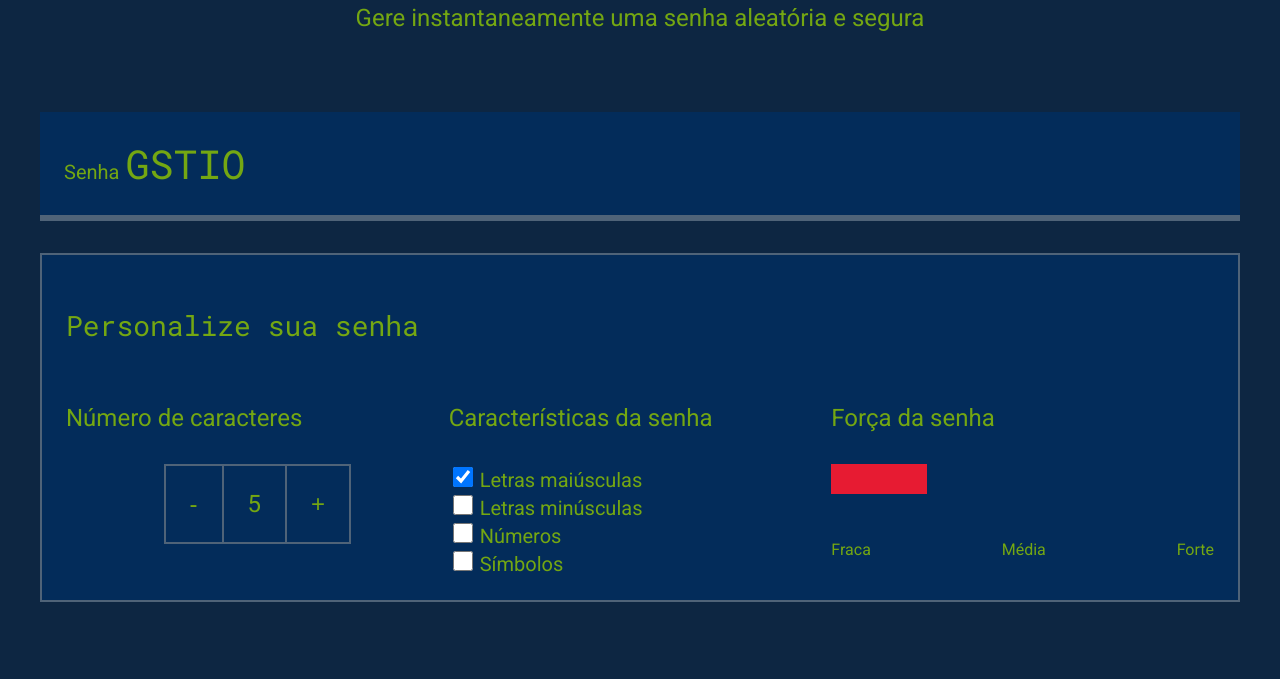
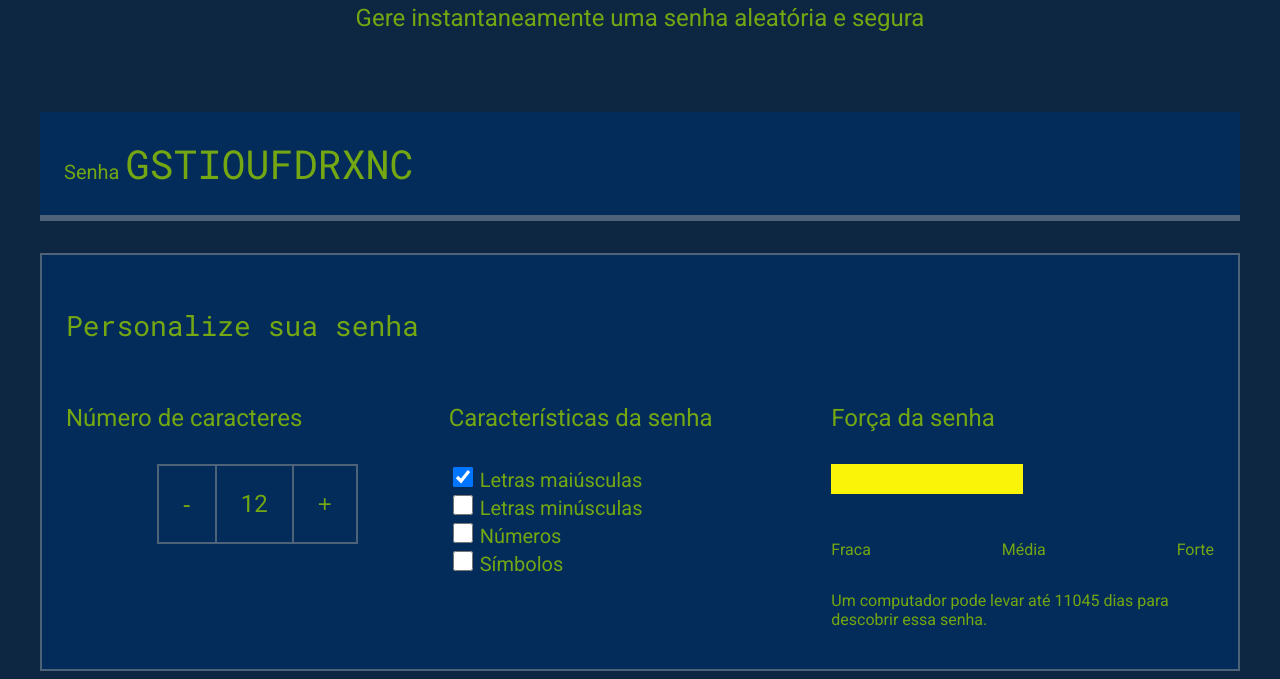
Before and after one commit to cleitoncordeirolima/seguran-aLima, a plain HTML site: page index.html in a window 1280 px wide. Shown: the part 214-893 px from the top of the page. Before the commit the page ends 824 px from the top, so only its background shows below. Drawn offline with Linux system fonts and the light colour scheme.

Commit message:
concluido

```diff
--- a/index.html
+++ b/index.html
@@ -58,6 +58,7 @@
                         <p>Média</p>
                         <p>Forte</p>
                     </div>
+                    <p class="entropia"></p>
                 </div>
             </div>
         </div>
--- a/main.js
+++ b/main.js
@@ -1,40 +1,77 @@
 const numeroSenha = document.querySelector('.parametro-senha__texto');
-let tamanhoSenha = 5;
+let tamanhoSenha = 12;
 numeroSenha.textContent = tamanhoSenha;
-
+const letrasMaiusculas = 'ABCDEFGHIJKLMNOPQRSTUVXYWZ';
+const letrasMinusculas = 'abcdefghijklmnopqrstuvxywz';
+const numeros = '0123456789';
+const simbolos = '!@%*?';
 const botoes = document.querySelectorAll('.parametro-senha__botao');
+const campoSenha = document.querySelector('#campo-senha');
+const checkbox = document.querySelectorAll('.checkbox');
+const forcaSenha = document.querySelector('.forca');
 
 botoes[0].onclick = diminuiTamanho;
 botoes[1].onclick = aumentaTamanho;
 
-function diminuiTamanho(){
-    if (tamanhoSenha > 1){
-       // tamanhoSenha = tamanhoSenha-1;
+function diminuiTamanho() {
+    if (tamanhoSenha > 1) {
+        // tamanhoSenha = tamanhoSenha-1;
         tamanhoSenha--;
     }
     numeroSenha.textContent = tamanhoSenha;
     geraSenha();
 }
-function aumentaTamanho(){
-    if (tamanhoSenha < 20){
-       // tamanhoSenha = tamanhoSenha+1;
-       tamanhoSenha++;
+function aumentaTamanho() {
+    if (tamanhoSenha < 12) {
+        // tamanhoSenha = tamanhoSenha+1;
+        tamanhoSenha++;
     }
     numeroSenha.textContent = tamanhoSenha;
     geraSenha();
 }
 
-const campoSenha = document.querySelector('#campo-senha');
+for (i = 0; i < checkbox.length; i++) {
+    checkbox[i].onclick = geraSenha;
+}
 
-const letrasMaiusculas = 'ABCDEFGHIJKLMNOPQRSTUVXYWZ';
 geraSenha();
 
-function geraSenha(){
+function geraSenha() {
+    let alfabeto = '';
+    if (checkbox[0].checked) {
+        alfabeto = alfabeto + letrasMaiusculas;
+    }
+    if (checkbox[1].checked) {
+        alfabeto = alfabeto + letrasMinusculas;
+    }
+    if (checkbox[2].checked) {
+        alfabeto = alfabeto + numeros;
+    }
+    if (checkbox[3].checked) {
+        alfabeto = alfabeto + simbolos;
+    }
     let senha = '';
-    for (let i = 0; i < tamanhoSenha;i++){
-        let numeroAleatorio = Math.random()*letrasMaiusculas.length;
+    for (let i = 0; i < tamanhoSenha; i++) {
+        let numeroAleatorio = Math.random() * alfabeto.length;
         numeroAleatorio = Math.floor(numeroAleatorio);
-        senha = senha + letrasMaiusculas[numeroAleatorio];
+        senha = senha + alfabeto[numeroAleatorio];
     }
     campoSenha.value = senha;
+    classificaSenha(alfabeto.length);
+
 }
+
+function classificaSenha(tamanhoAlfabeto){
+    let entropia = tamanhoSenha * Math.log2(tamanhoAlfabeto);
+    console.log(entropia);
+    forcaSenha.classList.remove('fraca','media','forte');
+    if (entropia > 57){
+        forcaSenha.classList.add('forte');
+    } else if (entropia > 35 && entropia < 57 ) {
+        forcaSenha.classList.add('media');
+    } else if (entropia <= 35){
+        forcaSenha.classList.add('fraca');
+    }
+    const valorEntropia = document.querySelector('.entropia');
+    valorEntropia.textContent = "Um computador pode levar até " + Math.floor(2**entropia/(100e6*60*60*24)) + " dias para descobrir essa senha.";
+}
```
